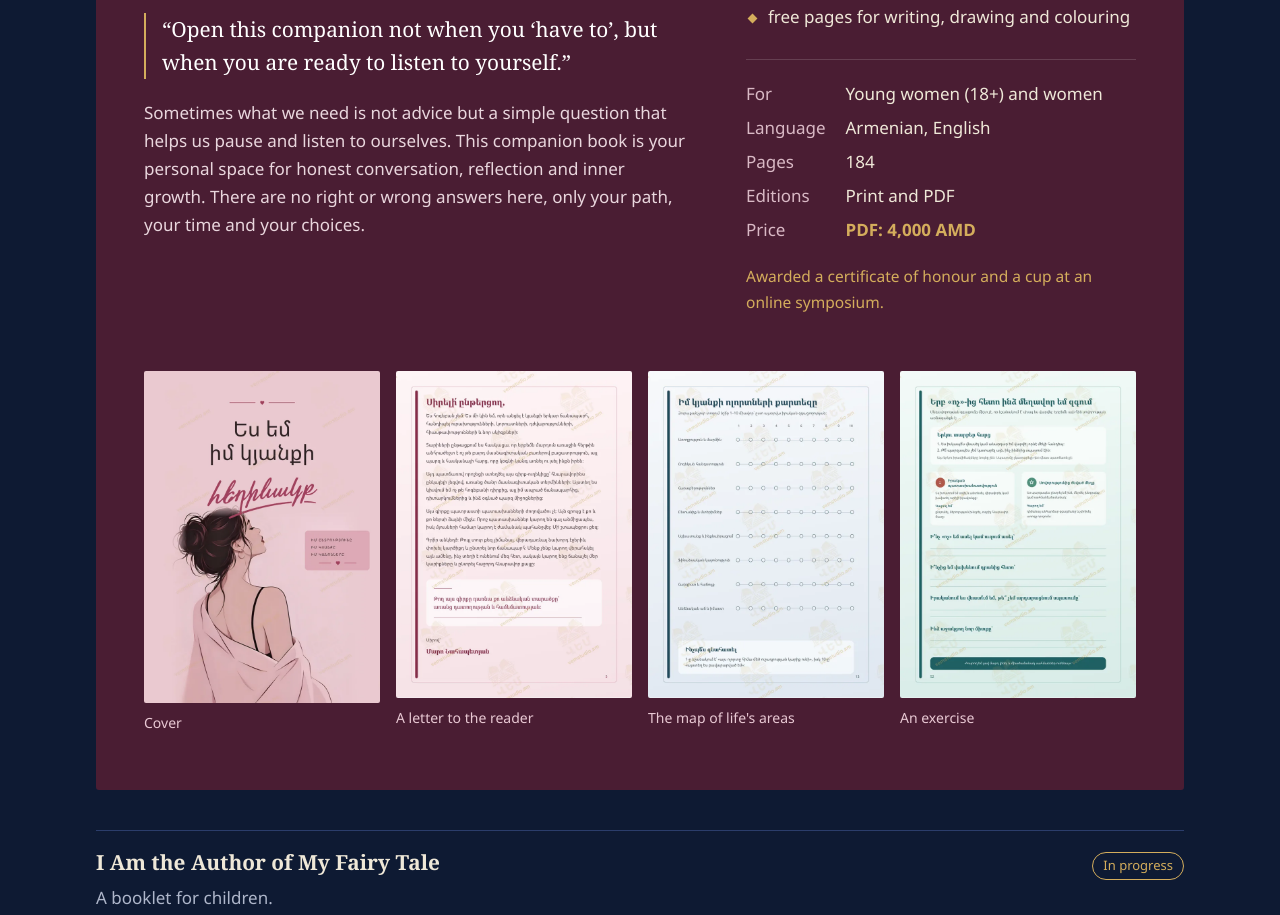
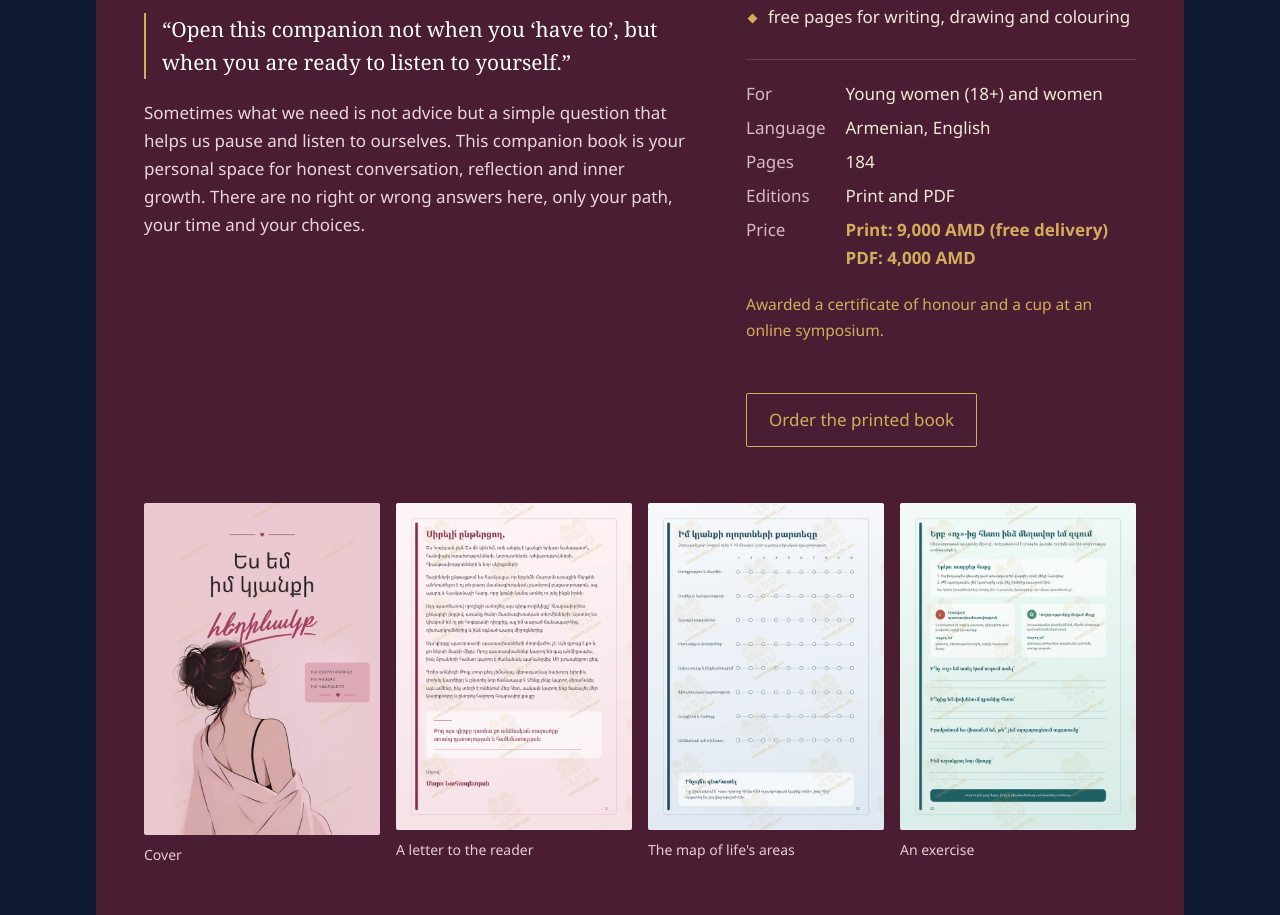
Before and after one commit to maro-manmar/vemstudio, a plain HTML site: page index.html in a window 1280 px wide. Shown: the part 935-1850 px from the top of the page. Drawn offline with Linux system fonts and the light colour scheme.

Commit message:
Add printed book price 9000 AMD with free delivery, order button, fix Instagram link
Co-Authored-By: Claude Opus 5.5 <noreply@anthropic.com>
Claude-Session: https://claude.ai/code/session_01QwsuEMqbqECt3WfiAV3oyM

```diff
--- a/index.html
+++ b/index.html
@@ -65,6 +65,7 @@ section{padding-block:56px}
 .head h2{font-size:clamp(1.9rem,5vw,2.8rem);font-weight:600}
 .head p{margin-top:12px;color:var(--muted)}
 .status{display:inline-block;font-size:13px;padding:2px 10px;border-radius:20px;border:1px solid currentColor;color:var(--gold);white-space:nowrap}
+.order{margin:22px 0 0}
 .status.now{background:var(--gold);color:var(--navy);border-color:var(--gold)}
 
 /* featured book — its own burgundy world */
@@ -242,9 +243,10 @@ footer{margin-top:40px}
         <dt><span class="hy">Լեզուն</span><span class="en">Language</span></dt><dd><span class="hy">Հայերեն, անգլերեն</span><span class="en">Armenian, English</span></dd>
         <dt><span class="hy">Էջեր</span><span class="en">Pages</span></dt><dd>184</dd>
         <dt><span class="hy">Տարբերակներ</span><span class="en">Editions</span></dt><dd><span class="hy">Տպագիր և PDF</span><span class="en">Print and PDF</span></dd>
-        <dt><span class="hy">Գինը</span><span class="en">Price</span></dt><dd class="price"><span class="hy">PDF՝ 4000 ֏</span><span class="en">PDF: 4,000 AMD</span></dd>
+        <dt><span class="hy">Գինը</span><span class="en">Price</span></dt><dd class="price"><span class="hy">Տպագիր՝ 9000 ֏ (առաքումն անվճար)<br>PDF՝ 4000 ֏</span><span class="en">Print: 9,000 AMD (free delivery)<br>PDF: 4,000 AMD</span></dd>
       </dl>
       <p class="award"><span class="hy">Գիրքն արժանացել է պատվոգրի և գավաթի առցանց սիմպոզիումում։</span><span class="en">Awarded a certificate of honour and a cup at an online symposium.</span></p>
+      <p class="order"><a class="btn" href="tel:+37493084103"><span class="hy">Պատվիրել տպագիր գիրքը</span><span class="en">Order the printed book</span></a></p>
     </div>
     <div class="peek tall" role="list" aria-label="Էջերի օրինակներ / Sample pages">
       <figure role="listitem"><img src="img/esem-kazm.webp" width="700" height="984" loading="lazy" alt="«Ես եմ իմ կյանքի հեղինակը» գրքի կազմը / Cover of I Am the Author of My Life"><figcaption><span class="hy">Կազմը</span><span class="en">Cover</span></figcaption></figure>
@@ -429,7 +431,7 @@ footer{margin-top:40px}
   <div class="head"><h2 id="h-contact"><span class="hy">Կապ և նորություններ</span><span class="en">Contact and news</span></h2></div>
   <div class="links">
     <a class="link" href="tel:+37493084103"><span><strong><span class="hy">Հեռախոս</span><span class="en">Phone</span></strong><span class="sub">093 084 103 · 033 084 103</span></span><svg viewBox="0 0 22 22" fill="none" stroke="currentColor" stroke-width="1.8" aria-hidden="true"><path d="M7 15L15 7M8 7h7v7"/></svg></a>
-    <a class="link" href="https://www.instagram.com/vemstudio.am/" target="_blank" rel="noopener"><span><strong>Instagram</strong><span class="sub">@vemstudio.am</span></span><svg viewBox="0 0 22 22" fill="none" stroke="currentColor" stroke-width="1.8" aria-hidden="true"><path d="M7 15L15 7M8 7h7v7"/></svg></a>
+    <a class="link" href="https://www.instagram.com/vem369369/" target="_blank" rel="noopener"><span><strong>Instagram</strong><span class="sub">@vem369369</span></span><svg viewBox="0 0 22 22" fill="none" stroke="currentColor" stroke-width="1.8" aria-hidden="true"><path d="M7 15L15 7M8 7h7v7"/></svg></a>
     <a class="link" href="https://youtu.be/o0Q5OvTU62Q" target="_blank" rel="noopener"><span><strong>YouTube</strong><span class="sub"><span class="hy">«Վեմստուդիո» ալիքը</span><span class="en">The Vemstudio channel</span></span></span><svg viewBox="0 0 22 22" fill="none" stroke="currentColor" stroke-width="1.8" aria-hidden="true"><path d="M7 15L15 7M8 7h7v7"/></svg></a>
     <a class="link" href="https://t.me/vemstudio" target="_blank" rel="noopener"><span><strong>Telegram</strong><span class="sub"><span class="hy">Նորությունների ալիքը՝ @vemstudio</span><span class="en">News channel: @vemstudio</span></span></span><svg viewBox="0 0 22 22" fill="none" stroke="currentColor" stroke-width="1.8" aria-hidden="true"><path d="M7 15L15 7M8 7h7v7"/></svg></a>
   </div>
```
